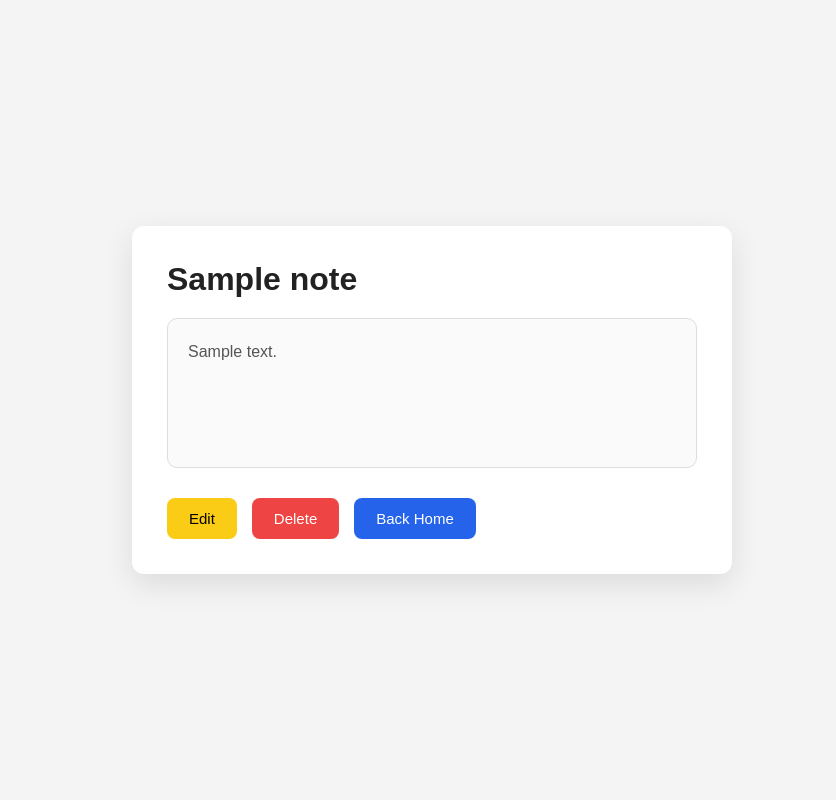
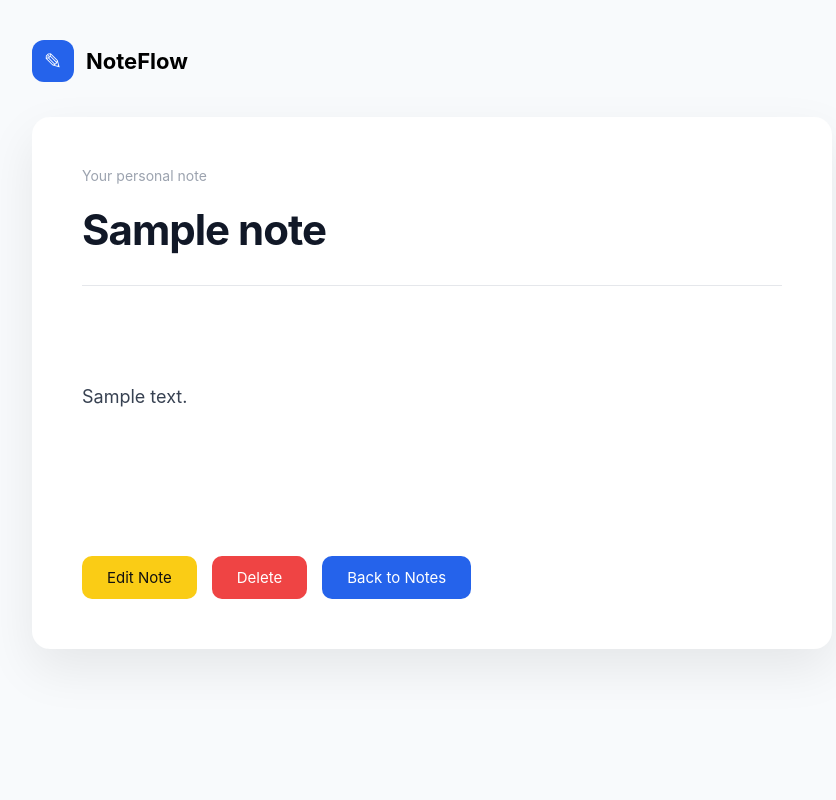
Before and after one commit to Kidus-Nesibu/notes-app, a Django app: page /notes/notes/1/ in a window 1280 px wide. Shown: the whole page, without its empty margins (208-1044 px from the left). Run offline with Django 5.2, Linux system fonts and the light colour scheme; a user stored in the database is signed in; tables that the repository leaves empty hold one stand-in row (values such as "Sample post").

Commit message:
updated the viewing page

```diff
--- a/templates/view_note.html
+++ b/templates/view_note.html
@@ -14,102 +14,286 @@
     margin:0;
     padding:0;
     box-sizing:border-box;
-    font-family:Arial, Helvetica, sans-serif;
+    font-family:Inter, Arial, Helvetica, sans-serif;
 }
 
 
 body{
-    background:#f4f4f4;
+
+    background:#f8fafc;
+
     min-height:100vh;
+
     display:flex;
     justify-content:center;
-    align-items:center;
-}
 
-
-.container{
-
-    width:600px;
-    background:white;
-    padding:35px;
-    border-radius:12px;
-    box-shadow:0 10px 30px rgba(0,0,0,.1);
+    padding:40px 20px;
 
 }
 
 
-h1{
 
-    margin-bottom:20px;
-    color:#222;
+/* PAGE */
+
+.container{
+
+    width:800px;
+
+    max-width:100%;
 
 }
 
 
-.note-content{
 
-    background:#fafafa;
-    border:1px solid #ddd;
-    border-radius:10px;
-    padding:20px;
-    min-height:150px;
-    color:#555;
-    line-height:1.6;
+/* HEADER */
+
+
+.top-bar{
+
+    display:flex;
+
+    justify-content:space-between;
+
+    align-items:center;
+
+    margin-bottom:35px;
+
+}
+
+
+
+.brand{
+
+    display:flex;
+
+    align-items:center;
+
+    gap:12px;
+
+}
+
+
+
+.logo{
+
+    width:42px;
+
+    height:42px;
+
+    background:#2563eb;
+
+    color:white;
+
+    border-radius:12px;
+
+    display:flex;
+
+    align-items:center;
+
+    justify-content:center;
+
+    font-size:22px;
+
+}
+
+
+
+.brand span{
+
+    font-size:22px;
+
+    font-weight:700;
+
+}
+
+
+
+/* DOCUMENT */
+
+
+.document{
+
+    background:white;
+
+    padding:50px;
+
+    border-radius:18px;
+
+    box-shadow:
+    0 20px 50px rgba(0,0,0,.08);
+
+}
+
+
+
+.date{
+
+    color:#9ca3af;
+
+    font-size:14px;
+
+    margin-bottom:20px;
+
+}
+
+
+
+h1{
+
+    font-size:42px;
+
+    letter-spacing:-1px;
+
+    color:#111827;
+
     margin-bottom:30px;
 
 }
 
 
+
+.divider{
+
+    height:1px;
+
+    background:#e5e7eb;
+
+    margin-bottom:30px;
+
+}
+
+
+
+.note-content{
+
+    font-size:18px;
+
+    line-height:1.8;
+
+    color:#374151;
+
+    white-space:pre-line;
+
+    min-height:200px;
+
+}
+
+
+
+/* BUTTONS */
+
+
 .buttons{
 
+    margin-top:40px;
+
     display:flex;
+
     gap:15px;
-    flex-wrap:wrap;
 
 }
+
 
 
 a{
 
     text-decoration:none;
-    padding:12px 22px;
-    border-radius:8px;
+
+}
+
+
+
+button{
+
+    padding:12px 25px;
+
+    border:none;
+
+    border-radius:10px;
+
+    cursor:pointer;
+
     font-size:15px;
+
+    transition:.2s;
+
 }
+
+
+
+button:hover{
+
+    transform:translateY(-2px);
+
+}
+
 
 
 .edit{
 
     background:#facc15;
-    color:black;
+
+    color:#111;
 
 }
+
 
 
 .delete{
 
     background:#ef4444;
+
     color:white;
 
 }
 
 
+
 .home{
 
     background:#2563eb;
+
     color:white;
 
 }
 
 
-a:hover{
 
-    opacity:.85;
+
+@media(max-width:700px){
+
+    .document{
+
+        padding:30px;
+
+    }
+
+
+    h1{
+
+        font-size:32px;
+
+    }
+
+
+    .buttons{
+
+        flex-direction:column;
+
+    }
+
+
+    button{
+
+        width:100%;
+
+    }
 
 }
 
 
 </style>
+
 
 </head>
 
@@ -120,7 +304,44 @@ a:hover{
 <div class="container">
 
 
-<h1>{{ note.title }}</h1>
+<div class="top-bar">
+
+
+<div class="brand">
+
+<div class="logo">
+    ✎
+</div>
+
+
+<span>
+    NoteFlow
+</span>
+
+
+</div>
+
+
+</div>
+
+
+
+
+<div class="document">
+
+
+<div class="date">
+    Your personal note
+</div>
+
+
+<h1>
+    {{ note.title }}
+</h1>
+
+
+<div class="divider"></div>
+
 
 
 <div class="note-content">
@@ -131,24 +352,41 @@ a:hover{
 
 
 
+
 <div class="buttons">
 
 
-<a class="edit" href="{% url 'edit_note' note.pk %}">
-    Edit
+<a href="{% url 'edit_note' note.pk %}">
+
+<button class="edit">
+    Edit Note
+</button>
+
 </a>
 
 
 
-<a class="delete" href="{% url 'delete_note' note.pk %}">
+<a href="{% url 'delete_note' note.pk %}">
+
+<button class="delete">
     Delete
+</button>
+
 </a>
 
 
 
-<a class="home" href="{% url 'home' %}">
-    Back Home
+<a href="{% url 'home' %}">
+
+<button class="home">
+    Back to Notes
+</button>
+
 </a>
+
+
+
+</div>
 
 
 </div>
```
